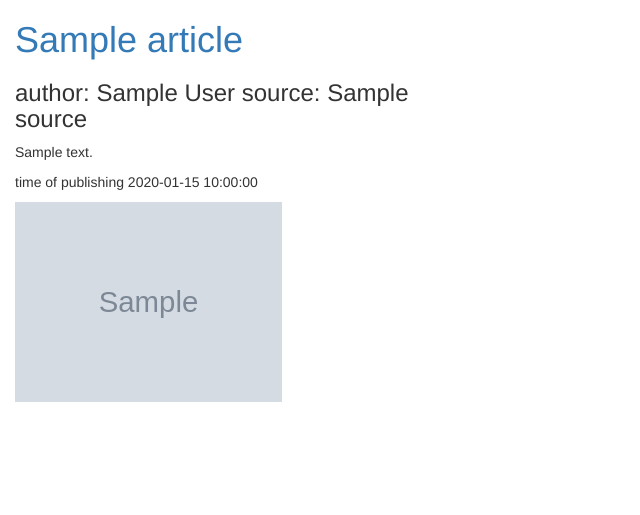
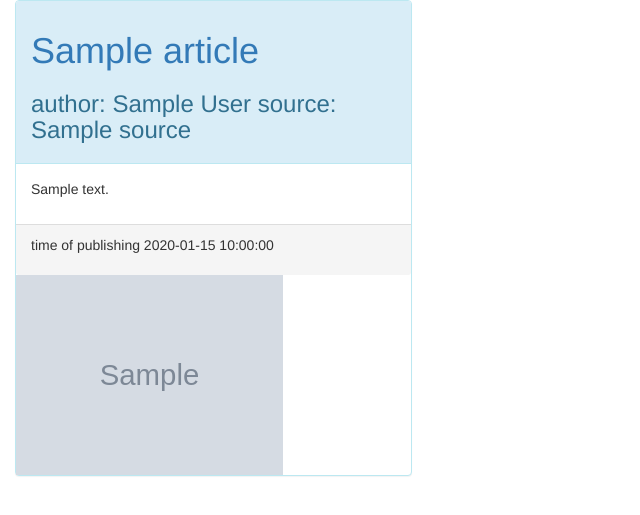
Before and after one commit to carolmbithe/News-Highlight, a Flask app: template app/templates/articles.html in a window 1280 px wide. Shown: the top 515 px of the page, without its empty margins (0-640 px from the left). Run offline with Flask 2, Linux system fonts and the light colour scheme; the template is opened without the code that fills it: most values are stand-ins (such as "Sample title", 1, 10 or a date in 2020); grey boxes marked "Sample" are stand-in pictures; some libraries are stand-ins or nearby versions.

Commit message:
final commit

```diff
--- a/app/static/index.css
+++ b/app/static/index.css
@@ -1,3 +1,6 @@
-h3{
+h1{
   text-align: center;
 }
+body{
+  background-color: red;
+}
--- a/app/templates/articles.html
+++ b/app/templates/articles.html
@@ -3,13 +3,27 @@
 
 {% block content %}
 {% for article in articles %}
+
+
+
     <div class="col-xs-12 col-sm-6 col-md-4 col-lg-4" style="margin-bottom: 20px;">
+      <div class = "panel panel-info">
+      <div class = "panel-heading">
     <h1><a href="{{article.url}}">{{article.title}}</a></h1>
+
+
     <h3>author: {{article.author }} source: {{article.source.name}}</h3>
+    </div>
+    <div class = "panel-body">
     <p>{{article.description}}</p>
+  </div>
+    <div class = "panel-footer">
     <p>time of publishing {{ article.publishedAt}}</p>
+  </div>
     <img src="{{article.urlToImage}}" alt="image of article" class="img-responsive" style="height:200px;">
     </div>
+  </div>
+
 {%endfor%}
 
 {% endblock %}
--- a/app/templates/macros.html
+++ b/app/templates/macros.html
@@ -1,14 +1,16 @@
 {% macro displaySourceList(source_list) %}
 
     {% for source in source_list %}
-        <div class="col-md-5">
+
+        <div class="col-md-6">
 
           <p>{{source.name}}</p>
 
         <p>{{source.description}}</p>
-        <a href="/articles/{{source.id}}" class="btn">Articles</a>
+        <a href="/articles/{{source.id}}" button type="button" class="btn btn-info ">Articles</a></button>
 
         </div>
+
 
     {% endfor %}
 
```
Also changed, not shown: app/templates/index.html (+9 -3 lines), specs.md (+10 -2 lines).
